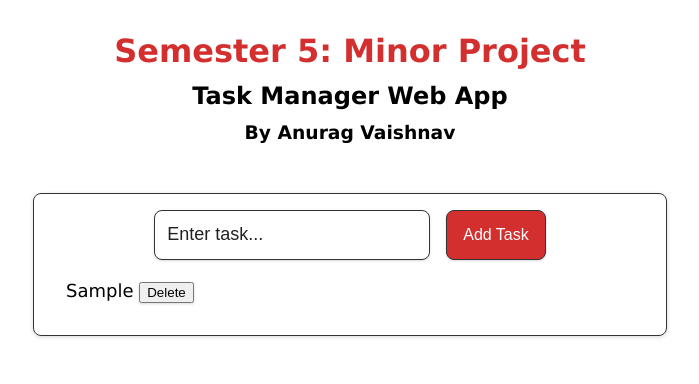
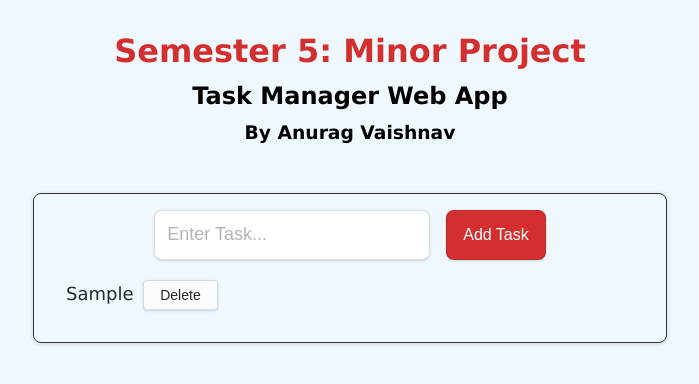
Before and after one commit to anurag-world/task-manager-web-app, a plain HTML site: page index.html in a window 1280 px wide. Both pictures are taken after typing "Sample" into the empty fields and a click on the button "Add Task". Shown: the whole page, without its empty margins (290-989 px from the left). Drawn offline with Linux system fonts and the light colour scheme.

Commit message:
delete btn & styling changes

```diff
--- a/index.html
+++ b/index.html
@@ -15,7 +15,7 @@
 
       <div class="task-container">
         <div class="task-manager">
-          <input type="text" id="taskInput" placeholder="Enter task..." />
+          <input type="text" id="taskInput" placeholder="Enter Task..." />
           <button id="addTaskButton" onclick="addTask()">Add Task</button>
         </div>
 
--- a/script.js
+++ b/script.js
@@ -25,7 +25,7 @@ function displayTasks() {
     const li = document.createElement("li");
     li.innerHTML = `
       ${task}
-      <button onclick="deleteTask(${index})">Delete</button>
+      <button onclick="deleteTask(${index})" class="deleteBtn" role="button">Delete</button>
     `;
     taskList.appendChild(li);
   });
--- a/styles.css
+++ b/styles.css
@@ -4,6 +4,7 @@ body {
   margin: 0;
   padding: 0;
   box-sizing: border-box;
+  background-color:aliceblue
 }
 h1,
 h2,
@@ -45,19 +46,20 @@ input, button {
   width: 250px;
   height: 48px;
   border-radius: 8px;
-  border: 1px solid #333;
+  border: 1px solid rgba(27, 31, 35, 0.15);
   padding: 0 12px;
   font-size: 16px;
+  color: #24292E;
 }
 input::placeholder {
   font-size: 18px;
-  color: #212121;
+  color: #b5b5b5;
 }
 #addTaskButton {
   height: 50px;
   padding: 8px 16px;
   border-radius: 8px;
-  border: 1px solid #333;
+  border: 1px solid rgba(27, 31, 35, 0.15);
   cursor: pointer;
   background-color: #d32f2f;
   color: white;
@@ -70,4 +72,17 @@ ul {
 li {
   margin-bottom: 10px;
   font-size: 18px;
+  color: #24292E;
 }
+.deleteBtn {
+  height: 30px;
+  padding: 0 16px;
+  margin-left: 4px;
+  border-radius: 4px;
+  border: 1px solid rgba(27, 31, 35, 0.15);
+  background-color: #FAFBFC;
+  color: #24292E;
+  vertical-align: middle;
+  font-size: 14px;
+  cursor: pointer;
+}
```
